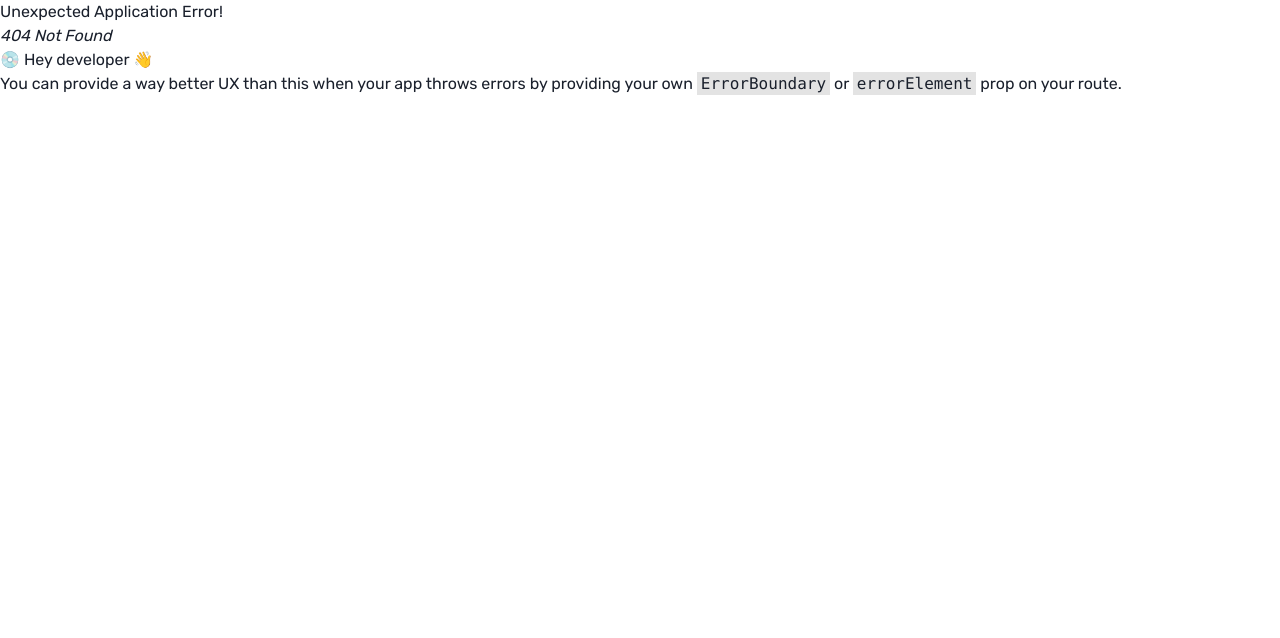
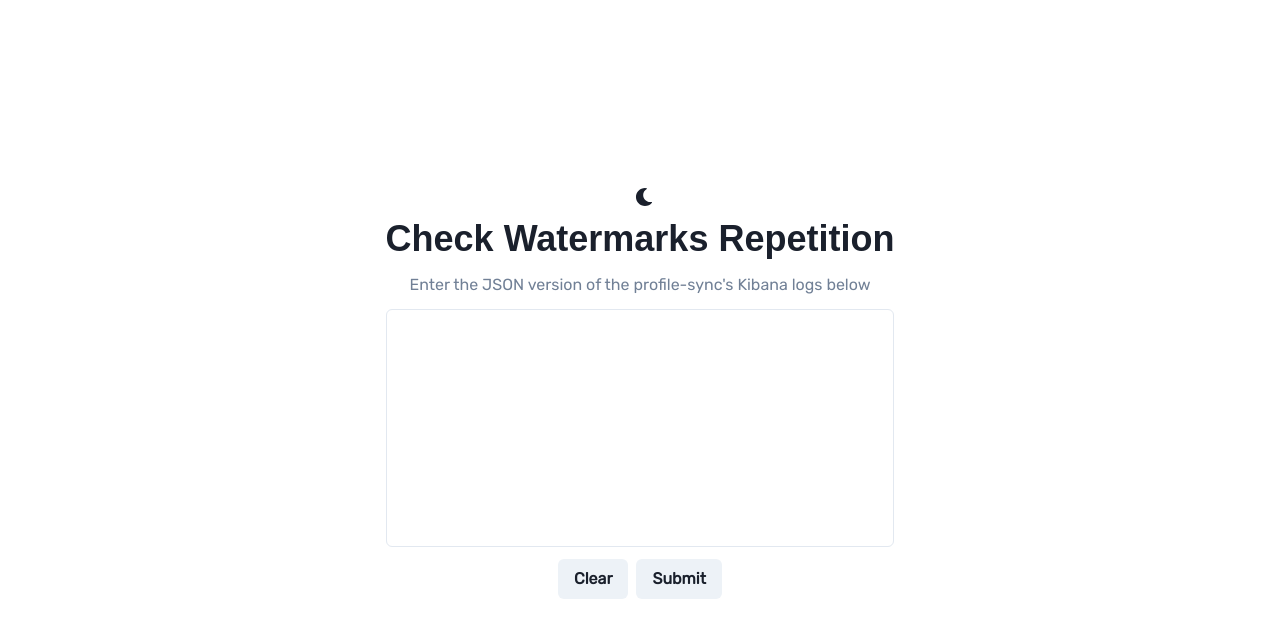
Before and after one commit to babski123/MyPass-L2-Tools, a React (Create React App) app: page /watermarks-check in a window 1280 px wide. Before the commit this address had no page. Shown: the top 638 px of the page. Built offline with nearby package versions, Linux system fonts and the light colour scheme.

Commit message:
add WatermarksChecker component

```diff
--- a/src/App.js
+++ b/src/App.js
@@ -14,17 +14,17 @@
           {/* <FileUploadForm /> */}
           <Stack direction="row" flexWrap="wrap" marginTop="2em">
             <ClickableBox boxDetails={{
-              link: "#",
+              link: "/watermarks-check",
               linkText: "Check Watermarks Repetition",
               linkDesc: "Identifies how many times watermarks were repeated in a certain Kibana JSON log"
             }} />
             <ClickableBox boxDetails={{
-              link: "#",
+              link: "/bhp-simulation",
               linkText: "BHP Simulation",
               linkDesc: "A simulation of BHP's Integration with MyPass"
             }} />
             <ClickableBox boxDetails={{
-              link: "#",
+              link: "/lh-simulation",
               linkText: "Lighthouse Simulation",
               linkDesc: "A simulation of INPEX's integration with MyPass (Lighthouse)"
             }} />
--- /dev/null
+++ b/src/components/ErrorPage.js
@@ -0,0 +1,34 @@
+import { useRouteError } from "react-router-dom";
+import { Box, Heading, Text, Button } from '@chakra-ui/react'
+
+export default function NotFound() {
+
+  const error = useRouteError();
+  console.error(error);
+
+  return (
+    <Box textAlign="center" py={10} px={6}>
+      <Heading
+        display="inline-block"
+        as="h2"
+        size="2xl"
+      >
+        Oops!
+      </Heading>
+      <Text fontSize="18px" mt={3} mb={2}>
+        {error.statusText || error.message}
+      </Text>
+      <Text color={'gray.500'} mb={6}>
+        Sorry, an unexpected error has occurred.
+      </Text>
+
+      <Button as="a"
+        href="/"
+        colorScheme="teal"
+        color="white"
+        variant="solid">
+        Go to Home
+      </Button>
+    </Box>
+  )
+}
--- a/src/index.js
+++ b/src/index.js
@@ -11,12 +11,19 @@
   createBrowserRouter,
   RouterProvider,
 } from "react-router-dom";
+import ErrorPage from './components/ErrorPage';
+import WatermarksChecker from './routes/WatermarksChecker';
 
 const router = createBrowserRouter([
   {
     path: "/",
     element: <App />,
+    errorElement: <ErrorPage />
   },
+  {
+    path: "watermarks-check",
+    element: <WatermarksChecker />
+  }
 ]);
 
 const container = document.getElementById('root');
--- /dev/null
+++ b/src/routes/WatermarksChecker.js
@@ -0,0 +1,71 @@
+import React, { useState } from 'react';
+import { Center, Heading, Flex, VStack, Textarea, Button, Text, HStack } from '@chakra-ui/react';
+import { ColorModeSwitcher } from '../ColorModeSwitcher';
+
+function WatermarksChecker() {
+
+  const [textAreaValue, setTextAreaValue] = useState("");
+  const [watermarkRepetitions, setWatermarkRepetitions] = useState({});
+
+  const handleTextAreaChange = (event) => {
+    setTextAreaValue(event.target.value);
+  };
+
+  const handleSubmit = () => {
+    let JSONdata = JSON.parse(textAreaValue);
+    const hits = JSONdata.hits.hits;
+    const occurrences = {};
+
+    hits.forEach(hit => {
+      const source = hit._source;
+      if (source.status === '200') {
+        const query = source.request_query.split('&');
+        const watermarkParam = query.find(param => param.startsWith('watermark='));
+
+        if (watermarkParam) {
+          const watermarkValue = watermarkParam.split('=')[1];
+          occurrences[watermarkValue] = (occurrences[watermarkValue] || 0) + 1;
+        }
+      }
+    });
+
+    console.log('Watermark occurrences:');
+    setWatermarkRepetitions(occurrences);
+    Object.keys(occurrences).forEach(watermark => {
+      console.log(`${watermark}: ${occurrences[watermark]}`);
+    });
+  }
+
+
+  const handleClear = () => {
+    setTextAreaValue("");
+    setWatermarkRepetitions({});
+  }
+
+  return (
+    <Flex p="1em" width={"100vw"} height={"100vh"} alignContent={"center"} justifyContent={"center"}>
+      <Center flexDirection={"column"}>
+        <ColorModeSwitcher />
+        <VStack marginBottom="1.5em" spacing={3}>
+          <Heading>Check Watermarks Repetition</Heading>
+          <Text color="gray.500">Enter the JSON version of the profile-sync's Kibana logs below</Text>
+          <Textarea
+            value={textAreaValue}
+            onChange={handleTextAreaChange}
+            resize="none"
+            rows="10" />
+          <HStack><Button onClick={handleClear}>Clear</Button> <Button onClick={handleSubmit}>Submit</Button></HStack>
+        </VStack>
+        <VStack>
+          {
+            Object.keys(watermarkRepetitions).map(watermark => (
+              <Text key={watermark}>{`${watermark}: ${watermarkRepetitions[watermark]}`}</Text>
+            ))
+          }
+        </VStack>
+      </Center>
+    </Flex>
+  );
+}
+
+export default WatermarksChecker;
```
